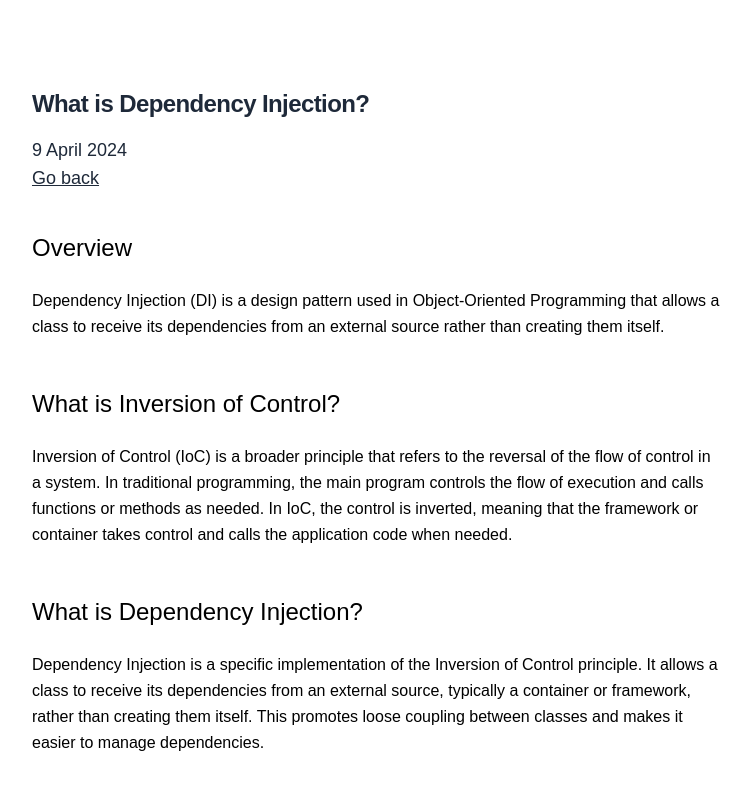
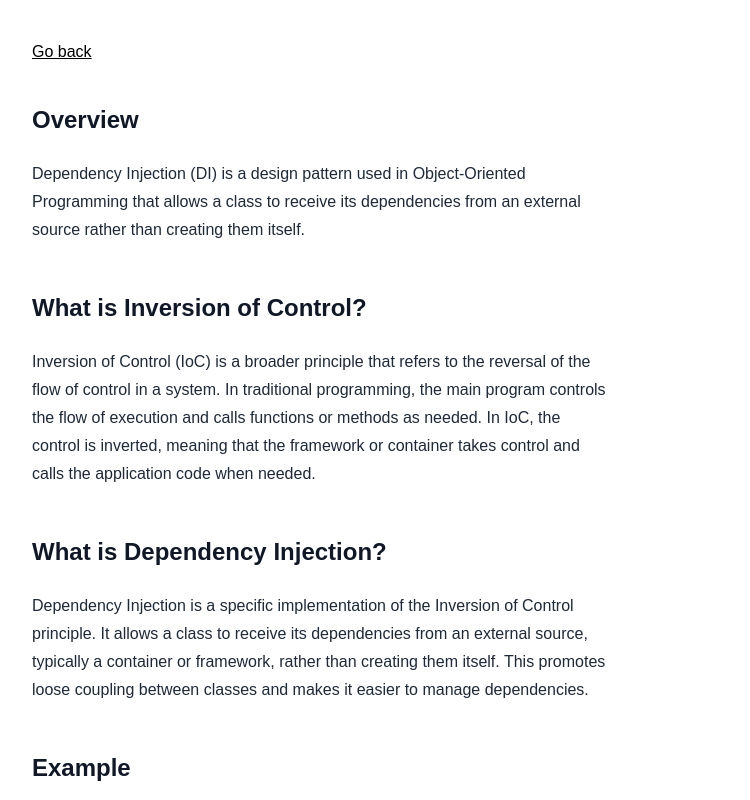
Before and after one commit to skdishansachin/skdishansachin.github.io, an Astro site: page /blog/dependency-injection in a window 1280 px wide. Shown: the top 800 px of the page, without its empty margins (264-1014 px from the left). Built offline with nearby package versions, Linux system fonts and the light colour scheme; Astro itself is replaced by a stand-in of ours.

Commit message:
refactor: simplify blog post layout by removing unnecessary elements

```diff
--- a/src/pages/blog/[...slug].astro
+++ b/src/pages/blog/[...slug].astro
@@ -1,7 +1,6 @@
 ---
 import { getCollection, render } from "astro:content";
 import Layout from "@/components/Layout.astro";
-import { date } from "@/utils";
 
 export async function getStaticPaths() {
 	const posts = await getCollection("post", ({ data }) => {
@@ -19,14 +18,8 @@ const { Content } = await render(post);
 ---
 
 <Layout title={post.data.title}>
-	<h1 class="text-2xl tracking-tight font-bold pt-12 text-gray-800">
-		{post.data.title}
-	</h1>
-	<p class="mt-4 text-lg text-gray-800">
-		{date(post.data.date)}
-	</p>
-	<a href="/" class="mt-4 text-lg text-gray-800">Go back</a>
-	<div class="mt-10 leading-relaxed prose-base prose-gray">
+	<a href="/">Go back</a>
+	<div class="mt-10 prose prose-gray text-gray-800">
 		<Content />
 	</div>
 </Layout>
```
